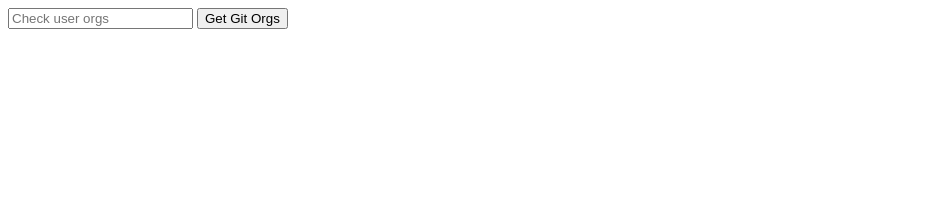
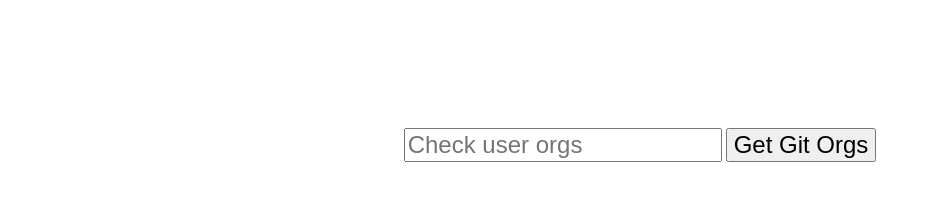
Before and after one commit to ac-perkins/w4d2-GitOrgs, a plain HTML site: page index.html in a window 1280 px wide. Shown: the whole page, without its empty margins (0-931 px from the left). Drawn offline with nearby package versions, Linux system fonts and the light colour scheme; the site is published under a folder, as on GitHub Pages, so addresses that start at the root find nothing.

Commit message:
modify css link

```diff
--- a/index.html
+++ b/index.html
@@ -5,7 +5,7 @@
     <meta name='description' content='GitHub Orgs'>
     <meta name='author' content='Alex Perkins'>
     <meta name='viewport' content='width=device-width, initial-scale=1.0, minimum-scale=1.0, maximum-scale=1.0, user-scalable=no'>
-    <link href="/stylesheets/screen.css" media="screen, projection" rel="stylesheet" type="text/css" />
+    <link href="stylesheets/screen.css" media="screen, projection" rel="stylesheet" type="text/css" />
 
     <title>Using Ajax</title>
   </head>
```
